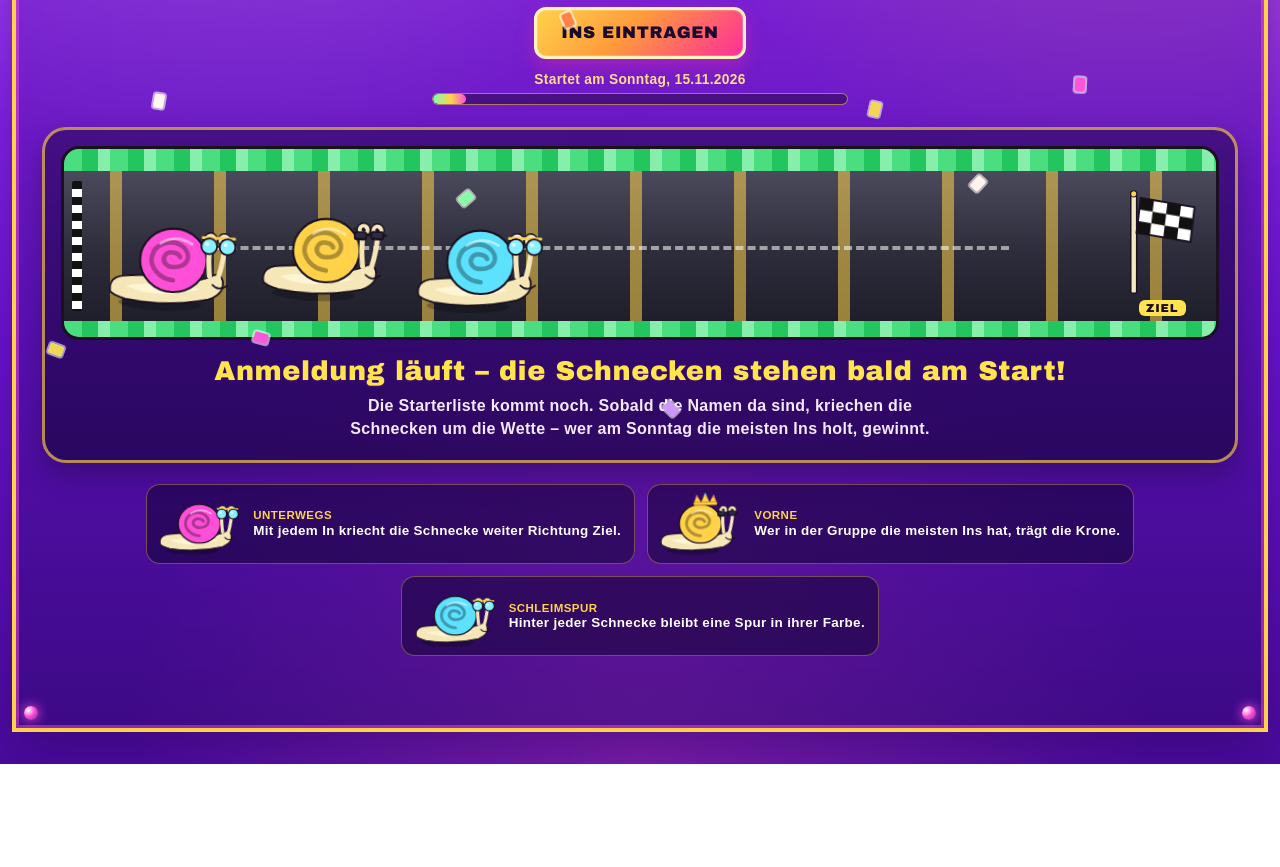
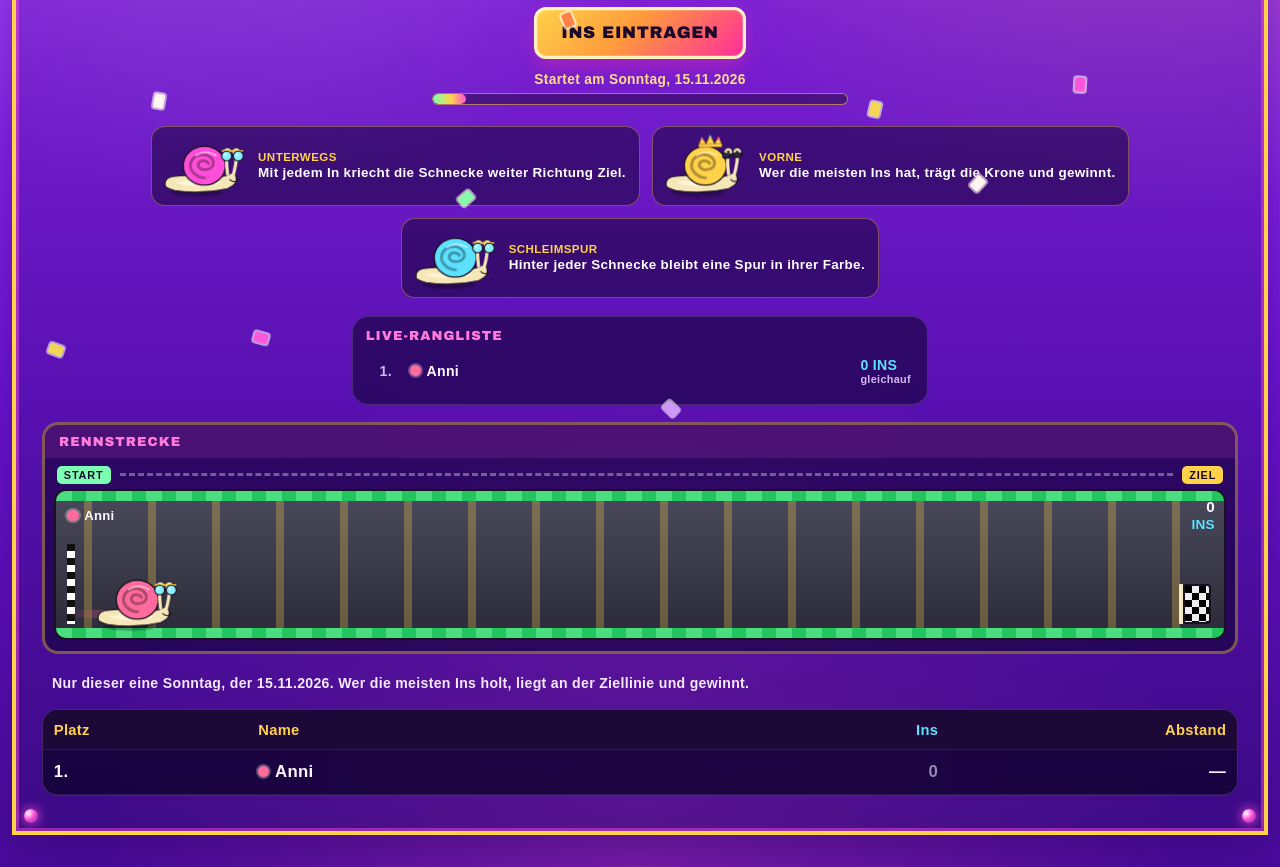
Before and after one commit to davidprechtel1986-wq/peerwise-rennchallenge-site, a plain HTML site: page schnecke.html in a window 1280 px wide. Shown: the part 345-1212 px from the top of the page. Before the commit the page ends 1109 px from the top, so only its background shows below. Drawn offline with Linux system fonts and the light colour scheme.

Commit message:
Add Anni and use a single Schneckenrennen field.

```diff
--- a/css/schnecke.css
+++ b/css/schnecke.css
@@ -342,7 +342,7 @@
   gap: 0.85rem;
 }
 @media (min-width: 800px) {
-  .live-rank { grid-template-columns: 1fr 1fr; }
+  .live-rank { grid-template-columns: 1fr; max-width: 36rem; margin-left: auto; margin-right: auto; }
 }
 .rank-card {
   border-radius: 16px;
--- a/js/schnecke.js
+++ b/js/schnecke.js
@@ -1,24 +1,22 @@
 /* PEERWISE · Schneckenrennen
    Ein Tag: Sonntag, 15.11.2026.
-   wl = mit Watchlist, normal = ohne Watchlist.
+   Eine gemeinsame Starterliste, ein Rennen, eine Rangliste.
 
-   Namen später eintragen: unten in WL (mit Watchlist) oder NORMAL
-   (ohne Watchlist) eine Zeile pro Person in die eckigen Klammern setzen.
+   Namen später eintragen: unten in PEOPLE eine Zeile pro Person
+   in die eckigen Klammern setzen.
    Vorlage (einfach kopieren, Namen und Farbe anpassen):
      { name: 'NameHier', gender: 'f', look: 'bun', color: '#ffd24a', hair: '#3a2418', mood: 1, ins: 0 },
    gender: f oder m. look: pigtails, bun, ponytail, bob, cap, short, beard.
    glasses: true setzt eine Rennbrille. color ist die Hausfarbe. ins startet bei 0.
-   Die Eintragen-Seite liest diese Listen automatisch. */
+   Die Eintragen-Seite liest diese Liste automatisch. */
 (function () {
   var EVENT = new Date(2026, 10, 15);
 
-  var WL = [
+  var PEOPLE = [
+    { name: "Anni", gender: "f", look: "pigtails", glasses: true, color: "#ff6b9d", hair: "#5c3a1e", mood: 1, ins: 0 }
   ];
 
-  var NORMAL = [
-  ];
-
-  function withLeague(list, league) {
+  function withPerson(list) {
     return list.map(function (p) {
       return {
         name: p.name,
@@ -29,7 +27,6 @@
         color: p.color,
         hair: p.hair,
         mood: p.mood,
-        league: league,
         ins: Number(p.ins) || 0
       };
     });
@@ -203,7 +200,7 @@
     if (lead) {
       lead.innerHTML =
         '<div class="mini"><div class="crawl">' + snailSvg(sampleLead, { crown: true }) + "</div></div>" +
-        "<div><em>VORNE</em>Wer in der Gruppe die meisten Ins hat, trägt die Krone.</div>";
+        "<div><em>VORNE</em>Wer die meisten Ins hat, trägt die Krone und gewinnt.</div>";
     }
     if (trail) {
       trail.innerHTML =
@@ -217,24 +214,14 @@
     if (el) el.hidden = !on;
   }
 
-  function renderTeams(wlSum, normalSum) {
-    var el = document.getElementById("teamTotals");
-    if (!el) return;
-    el.innerHTML =
-      '<div class="sack-team wl"><strong>MIT WATCHLIST</strong><span>' + wlSum + " INS</span></div>" +
-      '<div class="sack-team normal"><strong>OHNE WATCHLIST</strong><span>' + normalSum + " INS</span></div>";
-  }
-
-  function renderLive(wl, normal) {
+  function renderLive(list) {
     var el = document.getElementById("liveRank");
     if (!el) return;
-
-    function card(title, list, kind) {
     var rows = ranked(list);
     var max = maxIns(list);
-      var html = '<article class="rank-card ' + kind + '"><h2>LIVE · ' + esc(title) + "</h2>";
+    var html = '<article class="rank-card"><h2>LIVE-RANGLISTE</h2>';
     if (!rows.length) {
-        html += '<p class="sack-note">Noch keine Starter in dieser Gruppe.</p>';
+      html += '<p class="sack-note">Noch keine Starter.</p>';
     }
     rows.forEach(function (row) {
       var p = row.person;
@@ -247,13 +234,10 @@
         '<span class="pts">' + p.ins + ' INS<span class="gap">' + gap + "</span></span>" +
         "</div>";
     });
-      return html + "</article>";
+    el.innerHTML = html + "</article>";
   }
 
-    el.innerHTML = card("MIT WATCHLIST", wl, "wl") + card("OHNE WATCHLIST", normal, "normal");
-  }
-
-  function trackBlock(title, list, kind) {
+  function trackBlock(list) {
     var max = maxIns(list);
     var rows = list.map(function (p, i) {
       var first = isFirst(p, list);
@@ -275,22 +259,22 @@
     }).join("");
     return (
       '<section class="track-block">' +
-      '<h2 class="track-label ' + kind + '">' + esc(title) + "</h2>" +
+      '<h2 class="track-label">RENNSTRECKE</h2>' +
       '<div class="lane-ruler" aria-hidden="true"><span class="flag">START</span><span class="ruler-coins"></span><span class="goal">ZIEL</span></div>' +
-      '<div class="lane">' + (rows || '<p class="sack-note">Noch keine Schnecke in dieser Gruppe.</p>') + "</div></section>"
+      '<div class="lane">' + (rows || '<p class="sack-note">Noch keine Schnecke am Start.</p>') + "</div></section>"
     );
   }
 
-  function renderTable(wl, normal) {
+  function renderTable(list) {
     var head = document.getElementById("rankHead");
     var body = document.getElementById("rankBody");
     if (head) {
       head.innerHTML = "<tr><th>Platz</th><th>Name</th><th class=\"total\">Ins</th><th>Abstand</th></tr>";
     }
-    function rowsFor(list, title, kind) {
+    if (!body) return;
     var rows = ranked(list);
     var max = maxIns(list);
-      var html = '<tr class="league-head ' + kind + '"><td colspan="4">' + esc(title) + "</td></tr>";
+    var html = "";
     if (!rows.length) {
       html += '<tr><td colspan="4">Noch keine Starter.</td></tr>';
     }
@@ -305,16 +289,11 @@
         '<td class="total">' + insCell + "</td>" +
         "<td>" + gap + "</td></tr>";
     });
-      return html;
-    }
-    if (body) {
-      body.innerHTML = rowsFor(wl, "MIT WATCHLIST", "wl") + rowsFor(normal, "OHNE WATCHLIST", "normal");
-    }
+    body.innerHTML = html;
   }
 
-  var wl = withLeague(WL, "wl");
-  var normal = withLeague(NORMAL, "normal");
-  var waiting = wl.length === 0 && normal.length === 0;
+  var people = withPerson(PEOPLE);
+  var waiting = people.length === 0;
 
   if (document.body) {
     document.body.classList.toggle("is-waiting", waiting);
@@ -323,7 +302,6 @@
   renderDay();
   renderLegend();
   show("emptyState", waiting);
-  show("teamTotals", !waiting);
   show("liveRank", !waiting);
   show("tracks", !waiting);
   show("rankWrap", !waiting);
@@ -332,18 +310,13 @@
   if (note) {
     note.textContent = waiting
       ? ""
-      : "Nur dieser eine Sonntag, der 15.11.2026. Die Strecke richtet sich nach der Führung: Wer die meisten Ins hat, liegt an der Ziellinie. Die anderen kriechen im Verhältnis hinterher.";
+      : "Nur dieser eine Sonntag, der 15.11.2026. Wer die meisten Ins holt, liegt an der Ziellinie und gewinnt.";
   }
 
   if (!waiting) {
-    renderTeams(sum(wl), sum(normal));
-    renderLive(wl, normal);
+    renderLive(people);
     var tracks = document.getElementById("tracks");
-    if (tracks) {
-      tracks.innerHTML =
-        trackBlock("MIT WATCHLIST", wl, "wl") +
-        trackBlock("OHNE WATCHLIST", normal, "normal");
-    }
-    renderTable(wl, normal);
+    if (tracks) tracks.innerHTML = trackBlock(people);
+    renderTable(people);
   }
 })();
--- a/schnecke.html
+++ b/schnecke.html
@@ -5,7 +5,7 @@
   <meta name="viewport" content="width=device-width, initial-scale=1.0" />
   <title>PEERWISE · Schneckenrennen</title>
   <link rel="stylesheet" href="css/battle.css?v=32" />
-  <link rel="stylesheet" href="css/schnecke.css?v=2" />
+  <link rel="stylesheet" href="css/schnecke.css?v=3" />
 </head>
 <body class="sack-body schnecke-body is-waiting">
   <div class="confetti" aria-hidden="true">
@@ -187,7 +187,6 @@
       <div class="legend-card" id="legendTrail"></div>
     </section>
 
-    <section class="sack-teams" id="teamTotals" hidden></section>
     <section class="live-rank" id="liveRank" aria-label="Live-Rangliste" hidden></section>
     <section class="tracks" id="tracks" aria-label="Schnecken auf der Strecke" hidden></section>
     <p class="sack-note" id="sackNote"></p>
@@ -210,6 +209,6 @@
       }
     })();
   </script>
-  <script src="js/schnecke.js?v=2"></script>
+  <script src="js/schnecke.js?v=4"></script>
 </body>
 </html>
```
Also changed, not shown: schnecke-eintragen.html (+5 -11 lines). Lines whose indentation alone changed are shown as unchanged.
